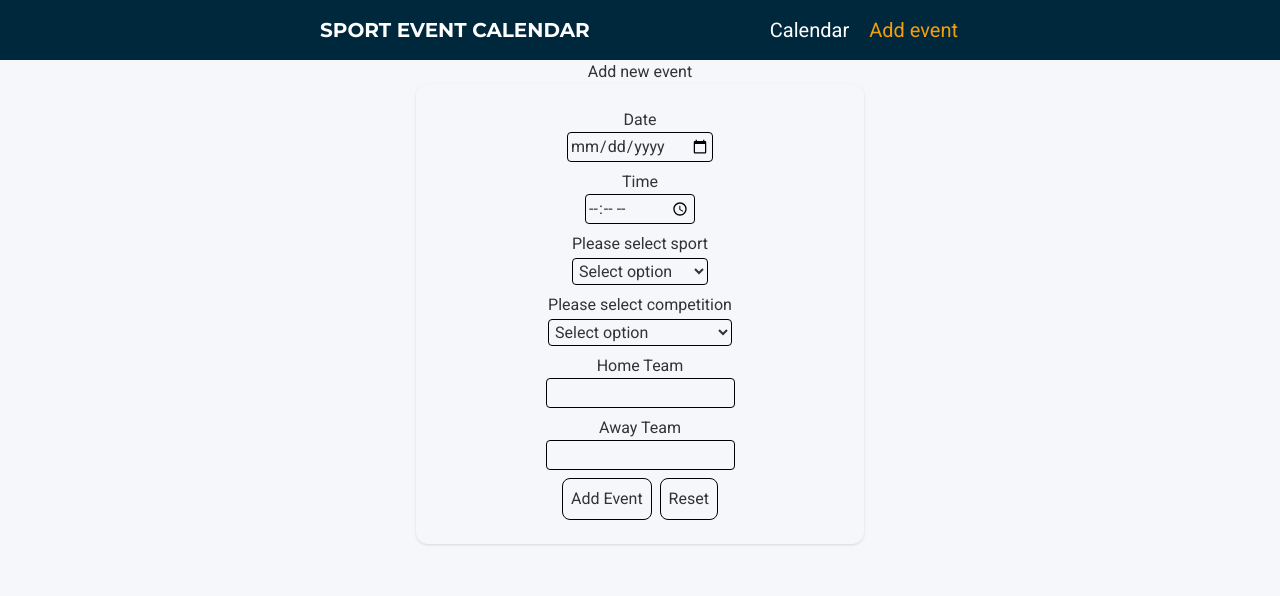
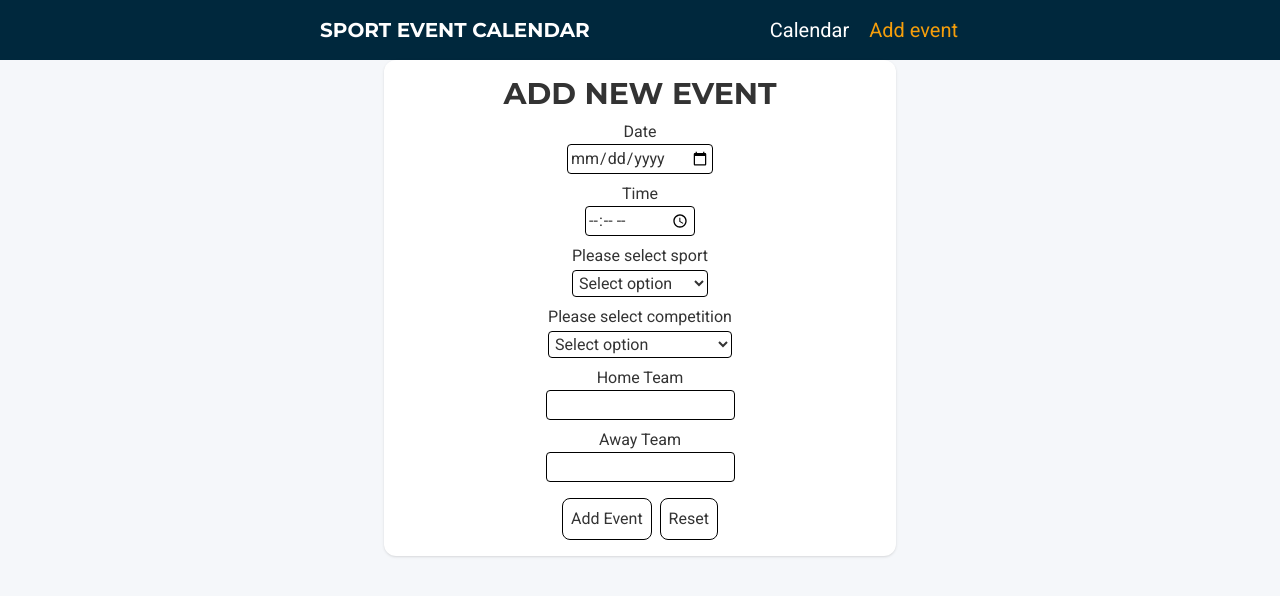
Before and after one commit to ZajacMateusz1/Sportradar, a React (Vite) app: page /events/add-event in a window 1280 px wide. Shown: the top 596 px of the page. Built offline with nearby package versions, Linux system fonts and the light colour scheme.

Commit message:
Add styles in AddEventPage

```diff
--- a/src/pages/AddEventPage.tsx
+++ b/src/pages/AddEventPage.tsx
@@ -1,4 +1,5 @@
 import { useContext } from "react";
+import { useNavigate } from "react-router-dom";
 import { v4 as uuidv4 } from "uuid";
 import EventsContext from "../store/events-context";
 import useFormField from "../hooks/useFormField";
@@ -8,6 +9,7 @@ import SelectElement from "../components/shared/SelectElement";
 import Button from "../components/shared/Button";
 export default function AddEventPage() {
   const { handleAddEvent } = useContext(EventsContext);
+  const navigate = useNavigate();
   const handleSubmit = (e: React.SubmitEvent<HTMLFormElement>) => {
     e.preventDefault();
     Object.values(formData).forEach((formField) => formField.handleBlur());
@@ -20,6 +22,12 @@ export default function AddEventPage() {
       awayTeamName: formData.awayTeamName.value,
       competitionName: formData.competitionName.value,
     });
+    navigate("/");
+  };
+  const handleReset = () => {
+    Object.values(formData).forEach((formField) =>
+      formField.handleInputChange(""),
+    );
   };
   const formData = {
     sport: useFormField(isEmpty),
@@ -30,12 +38,13 @@ export default function AddEventPage() {
     competitionName: useFormField(isEmpty),
   };
   return (
-    <div className="wrapper text-center">
-      <h1>Add new event</h1>
     <form
       onSubmit={handleSubmit}
-        className="flex flex-col items-center gap-2 max-w-md mx-auto p-6 bg-grey rounded-xl shadow"
+      className="flex flex-col items-center gap-2 mx-auto p-4 max-w-lg text-center bg-white rounded-xl shadow"
     >
+      <h2 className="font-header uppercase text-md font-bold md:text-xl lg:text-2xl xl:text-3xl">
+        Add new event
+      </h2>
       <InputElement
         value={formData.date.value}
         onChange={(e) => formData.date.handleInputChange(e.target.value)}
@@ -93,9 +102,7 @@ export default function AddEventPage() {
           formData.homeTeamName.handleInputChange(e.target.value)
         }
         onBlur={formData.homeTeamName.handleBlur}
-          error={
-            formData.homeTeamName.error ? "This field cannot be empty" : ""
-          }
+        error={formData.homeTeamName.error ? "This field cannot be empty" : ""}
         name="homeTeamName"
         type="text"
         required
@@ -109,20 +116,19 @@ export default function AddEventPage() {
           formData.awayTeamName.handleInputChange(e.target.value)
         }
         onBlur={formData.awayTeamName.handleBlur}
-          error={
-            formData.awayTeamName.error ? "This field cannot be empty" : ""
-          }
+        error={formData.awayTeamName.error ? "This field cannot be empty" : ""}
         name="awayTeamName"
         type="text"
         required
       >
         Away Team
       </InputElement>
-        <div className="buttons flex gap-2">
+      <div className="buttons flex gap-2 mt-2">
         <Button type="submit">Add Event</Button>
-          <Button type="reset">Reset</Button>
+        <Button type="reset" onClick={handleReset}>
+          Reset
+        </Button>
       </div>
     </form>
-    </div>
   );
 }
```
Lines whose indentation alone changed are shown as unchanged.
